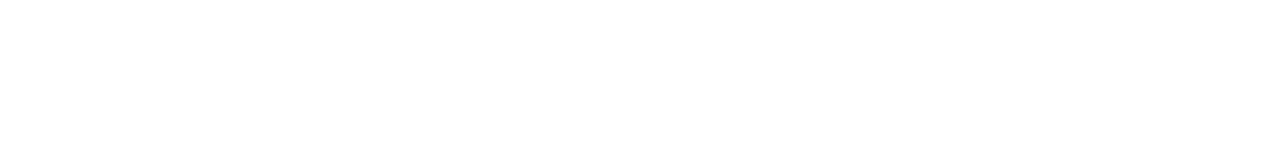
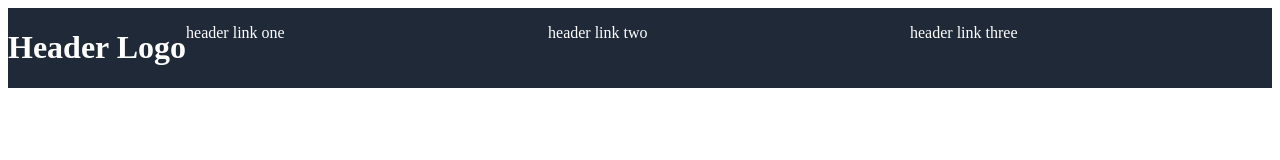
Before and after one commit to danielrosenthal0/odin-landing-page, a plain HTML site: page index.html in a window 1280 px wide. Drawn offline with Linux system fonts and the light colour scheme.

Commit message:
first attempt

```diff
--- a/index.html
+++ b/index.html
@@ -5,8 +5,15 @@
     <meta http-equiv="X-UA-Compatible" content="IE=edge">
     <meta name="viewport" content="width=device-width, initial-scale=1.0">
     <title>Landing Page</title>
+    <link rel="stylesheet" href="styles.css">
 </head>
 <body>
 
+    <div class="header">
+        <h1 class="title">Header Logo</h1>
+        <p class="link">header link one</p>
+        <p class="link">header link two</p>
+        <p class="link">header link three</p>
+    </div>
 </body>
 </html>
--- /dev/null
+++ b/styles.css
@@ -0,0 +1,9 @@
+.header {
+    display: flex;
+    background-color: #1F2937;
+    color: white;
+    justify-content: right;
+}
+.link {
+    flex: 1;
+}
```
